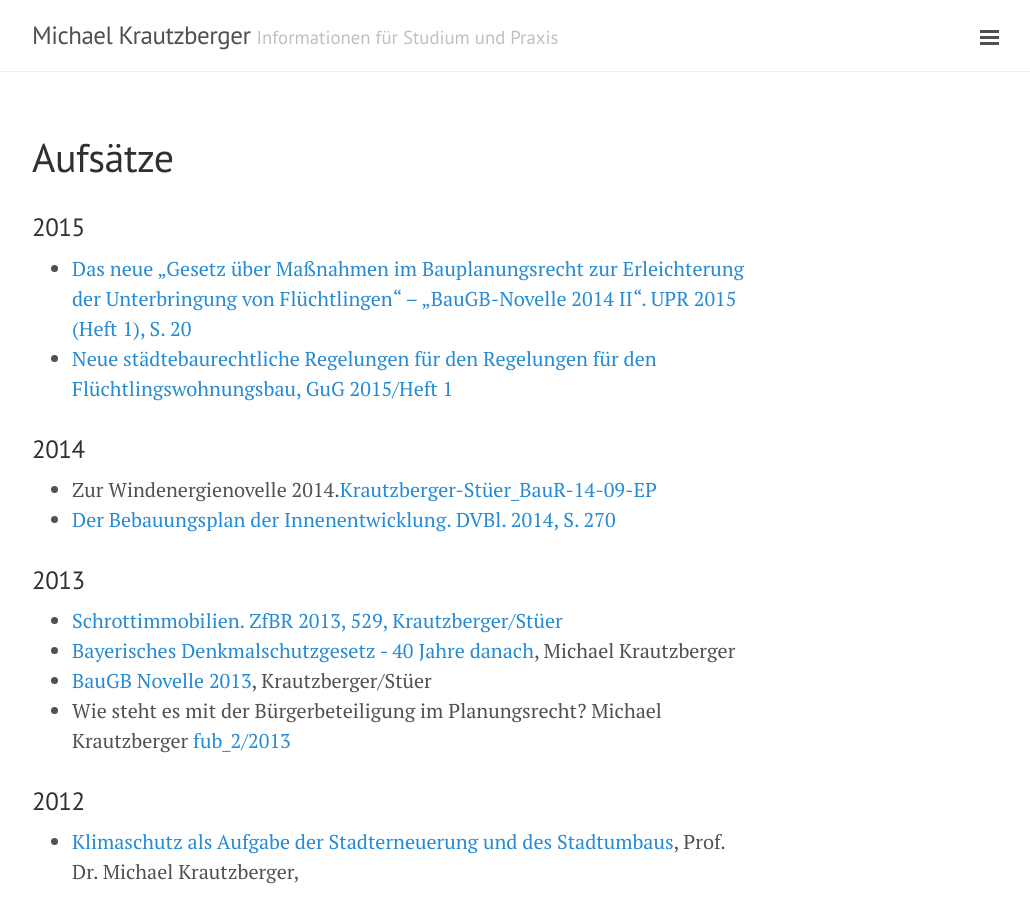
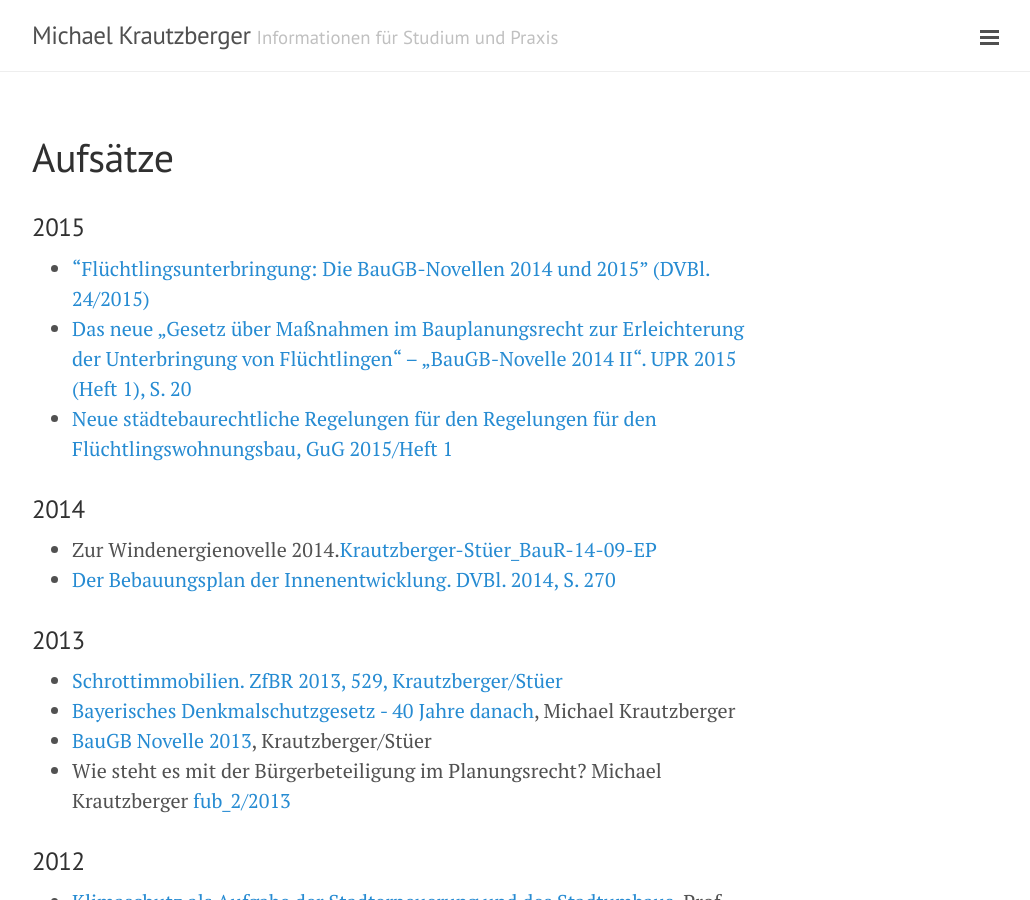
Before and after one commit to pkra/krautzberger.info, a Jekyll site: the page built from aufsaetze.md, in a window 1280 px wide and 900 px high. Shown: the whole window, without its empty margins (248-1278 px from the left). Built offline with Jekyll 4.4.1, drawn with Linux system fonts in a browser that asks for light colours.

Commit message:
neuer aufsatz: dvbl2415.pdf

```diff
--- a/aufsaetze.md
+++ b/aufsaetze.md
@@ -21,6 +21,7 @@ excerpt: !ruby/object:Hpricot::Doc
 ---
 ### 2015
 
+* ["Flüchtlingsunterbringung: Die BauGB-Novellen 2014 und 2015" (DVBl. 24/2015)](/assets/2015/dvbl2415.pdf)
 *   [Das neue „Gesetz über Maßnahmen im Bauplanungsrecht zur Erleichterung der Unterbringung von Flüchtlingen“ – „BauGB-Novelle 2014 II“.  UPR 2015 (Heft 1), S. 20](/assets/2012/03/UPR-2015-Heft-1-S.-201.pdf)
 *   [Neue städtebaurechtliche Regelungen für den Regelungen für den Flüchtlingswohnungsbau, GuG 2015/Heft 1](/assets/2012/03/GuG.2015.pdf)
 
```
Also changed, not shown: 1 other file.
